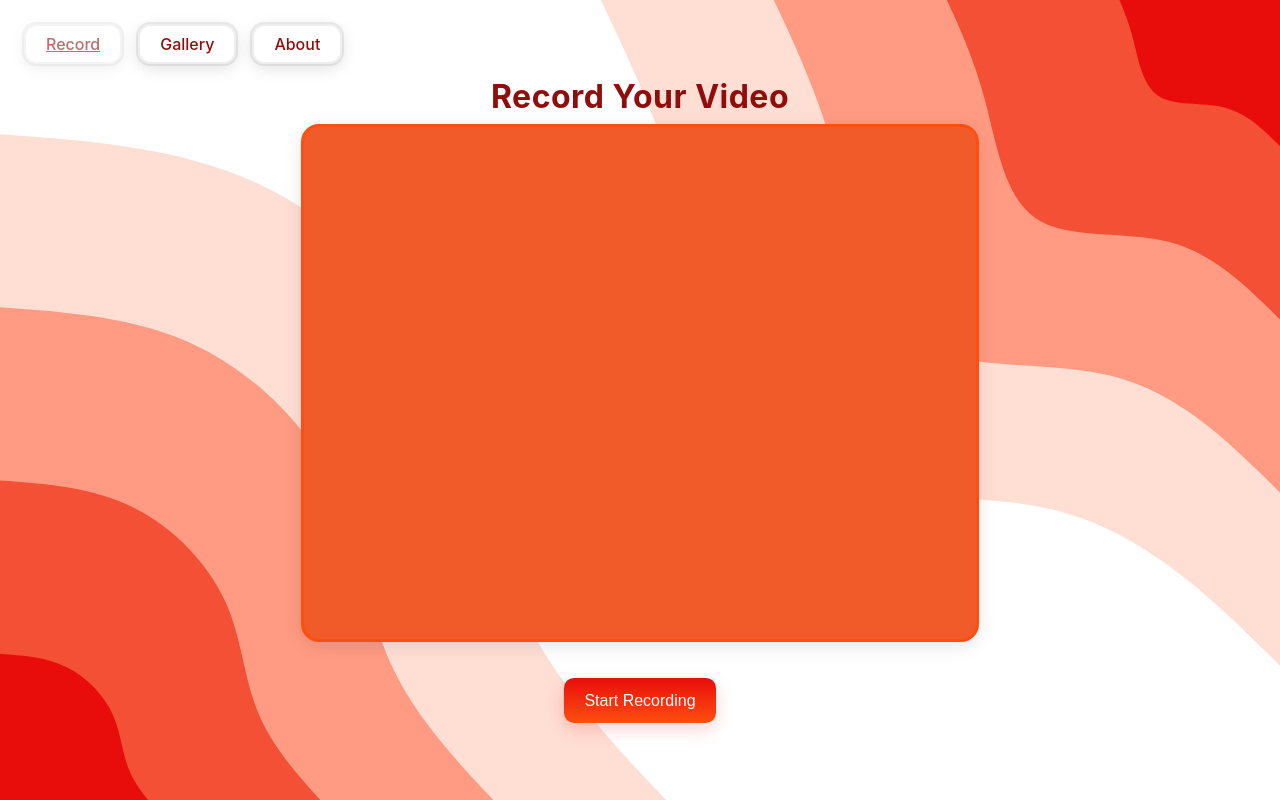
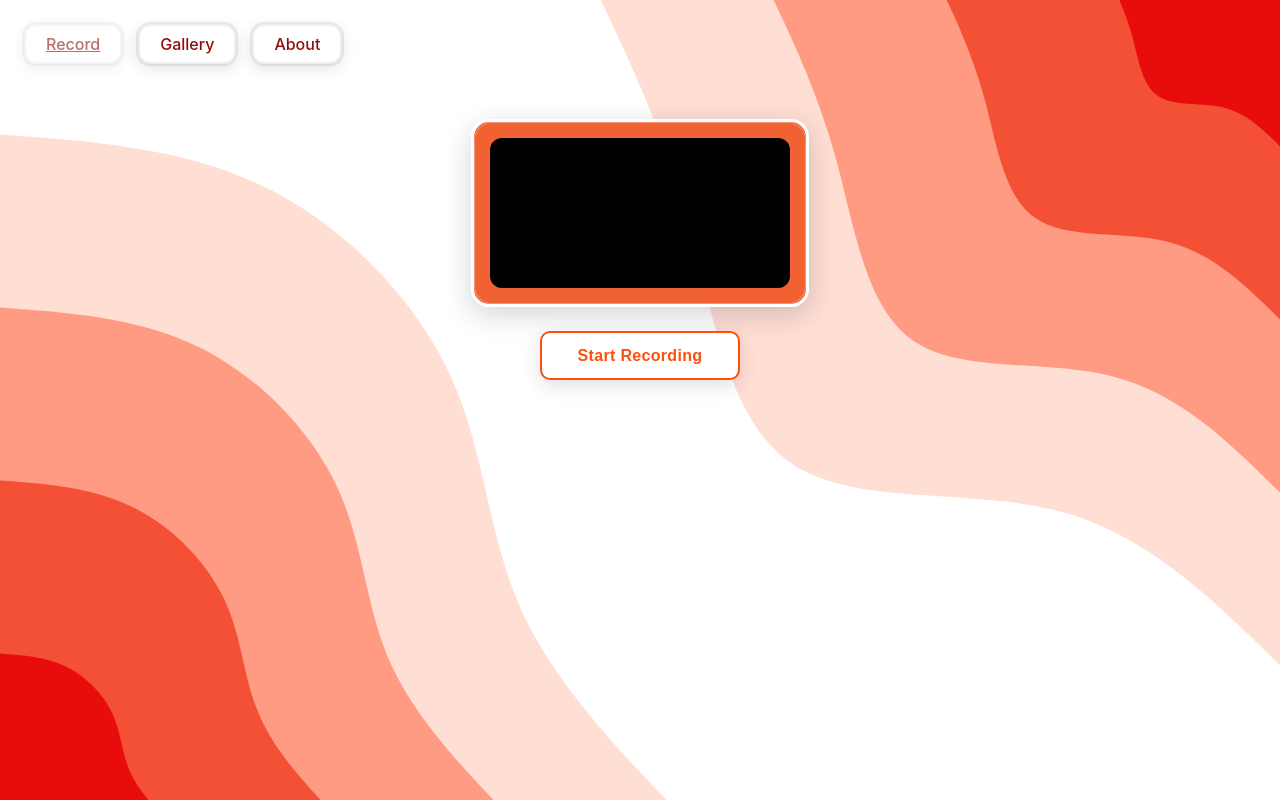
Before and after one commit to AustinVosler/KNIGHT-HACKS-25, a Flask app: page /record in a window 1280 px wide. Run offline with Flask 3, Linux system fonts and the light colour scheme.

Commit message:
css refactoring + scrolling

```diff
--- a/static/css/background.css
+++ b/static/css/background.css
@@ -1,11 +1,10 @@
 /* Shared background and swirl styles for all pages */
 
- .page {
+/* Page container should allow scrolling */
+.page {
   position: relative;
   width: 100vw;
   min-height: 100vh;
-  height: auto;
-  overflow-y: auto;
 }
 html, body {
   height: 100%;
--- a/static/css/recorder.css
+++ b/static/css/recorder.css
@@ -1,16 +1,82 @@
+.recorder-page {
+  align-items: center;
+  justify-content: flex-start;
+  flex-direction: column;
+}
+
+.recorder-page .page {
+  width: 100%;
+  display: flex;
+  flex-direction: column;
+  align-items: center;
+  padding-top: 3rem;
+  padding-bottom: 2rem;
+  gap: 1.5rem;
+}
+
 .recorder-frame {
+  position: relative;
   display: flex;
   justify-content: center;
   align-items: center;
   padding: 1rem;
-  background: #F15A29;
-  border: 3px solid var(--accent-4, #F15A29);
+  background: rgba(241, 90, 41, 0.95);
+  border: 3px solid #fff;
   border-radius: 18px;
-  box-shadow: 0 4px 18px rgba(16,24,40,0.10);
-  margin-bottom: 1rem;
-  max-width: 700px;
+  box-shadow: 0 8px 28px rgba(16,24,40,0.18);
+  margin-bottom: 0;
+  max-width: 780px;
   margin-left: auto;
   margin-right: auto;
+  z-index: 5;
+}
+
+.recorder-frame::after {
+  content: "";
+  position: absolute;
+  inset: 0;
+  border-radius: 18px;
+  pointer-events: none;
+  box-shadow: inset 0 0 0 1px rgba(255,255,255,0.3);
+}
+
+#preview {
+  display: block;
+  width: 100%;
+  max-width: 640px;
+  height: auto;
+  border-radius: 12px;
+  background: #000;
+  z-index: 6;
+}
+
+.recorder-actions {
+  display: flex;
+  justify-content: center;
+  width: 100%;
+  z-index: 6;
+}
+
+.recorder-btn {
+  background: #fff;
+  color: var(--accent-4);
+  border: 2px solid var(--accent-4);
+  box-shadow: 0 6px 20px rgba(0,0,0,0.12);
+  font-weight: 600;
+  letter-spacing: 0.02em;
+  padding: 0.85rem 2.25rem;
+}
+
+.recorder-btn:hover {
+  background: var(--accent-4);
+  color: #fff;
+}
+
+.recorder-btn.recording {
+  background: #d32f2f;
+  color: #fff;
+  border-color: #d32f2f;
+  box-shadow: 0 6px 20px rgba(211,47,47,0.25);
 }
 
 .cta.recording {
--- a/templates/base.html
+++ b/templates/base.html
@@ -8,7 +8,7 @@
     <link rel="stylesheet" href="/static/css/background.css" />
     {% block extra_css %}{% endblock %}
   </head>
-  <body>
+  <body class="{% block body_class %}{% endblock %}">
     <main class="page">
       <!-- Top left navigation buttons -->
       <nav class="top-nav">
@@ -18,22 +18,39 @@
       </nav>
 
       <!-- New SVG background -->
-      <div class="background-svg" aria-hidden="true">
-        <img src="/static/img/background.svg" alt="background" style="width:100vw;height:100vh;object-fit:cover;position:absolute;top:0;left:0;z-index:0;pointer-events:none;" />
-      </div>
-      <div class="center-content">
-        {% block content %}{% endblock %}
-      </div>
+      <div class="background-svg" aria-hidden="true"></div>
+      {% block content %}{% endblock %}
     </main>
     {% block scripts %}{% endblock %}
     <style>
+      html, body {
+        height: 100%;
+        margin: 0;
+        padding: 0;
+      }
+      body {
+        min-height: 100vh;
+        position: relative;
+        overflow-x: hidden;
+      }
+      .background-svg {
+        position: fixed;
+        top: 0;
+        left: 0;
+        width: 100vw;
+        height: 100vh;
+        z-index: 0;
+        pointer-events: none;
+        background: url('/static/img/background.svg') no-repeat center center;
+        background-size: cover;
+      }
       .top-nav {
-        position: absolute;
+        position: fixed;
         top: 1.5rem;
         left: 1.5rem;
         display: flex;
         gap: 1rem;
-        z-index: 2;
+        z-index: 10;
       }
       .nav-btn {
         background: #fff;
--- a/templates/gallery.html
+++ b/templates/gallery.html
@@ -1,4 +1,6 @@
 {% extends "base.html" %}
+
+{% block body_class %}gallery-page{% endblock %}
 
 {% block extra_css %}
 <link rel="stylesheet" href="/static/css/gallery.css" />
--- a/templates/recorder.html
+++ b/templates/recorder.html
@@ -1,4 +1,6 @@
 {% extends "base.html" %}
+
+{% block body_class %}recorder-page{% endblock %}
 
 {% block extra_css %}
 <link rel="stylesheet" href="/static/css/index.css" />
@@ -10,8 +12,9 @@
   <div class="recorder-frame">
     <video id="preview" width="640" height="480" autoplay></video>
   </div>
-  <br />
-  <button class="cta" id="recordBtn">Start Recording</button>
+  <div class="recorder-actions">
+    <button class="cta recorder-btn" id="recordBtn">Start Recording</button>
+  </div>
 {% endblock %}
 
 {% block scripts %}
@@ -81,5 +84,6 @@
       recordBtn.classList.remove("recording");
     }
   };
+// ...existing code...
 </script>
 {% endblock %}
```
Also changed, not shown: static/css/gallery.css (+22 -6 lines).
